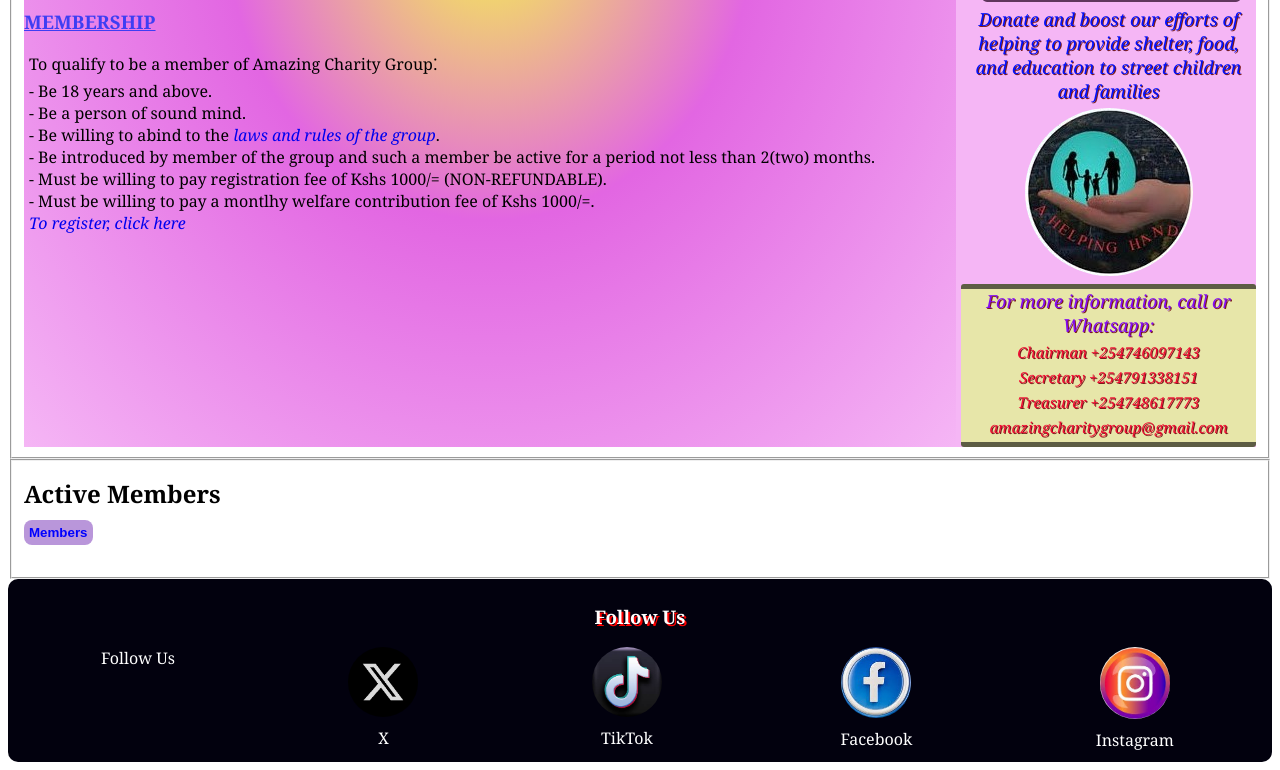
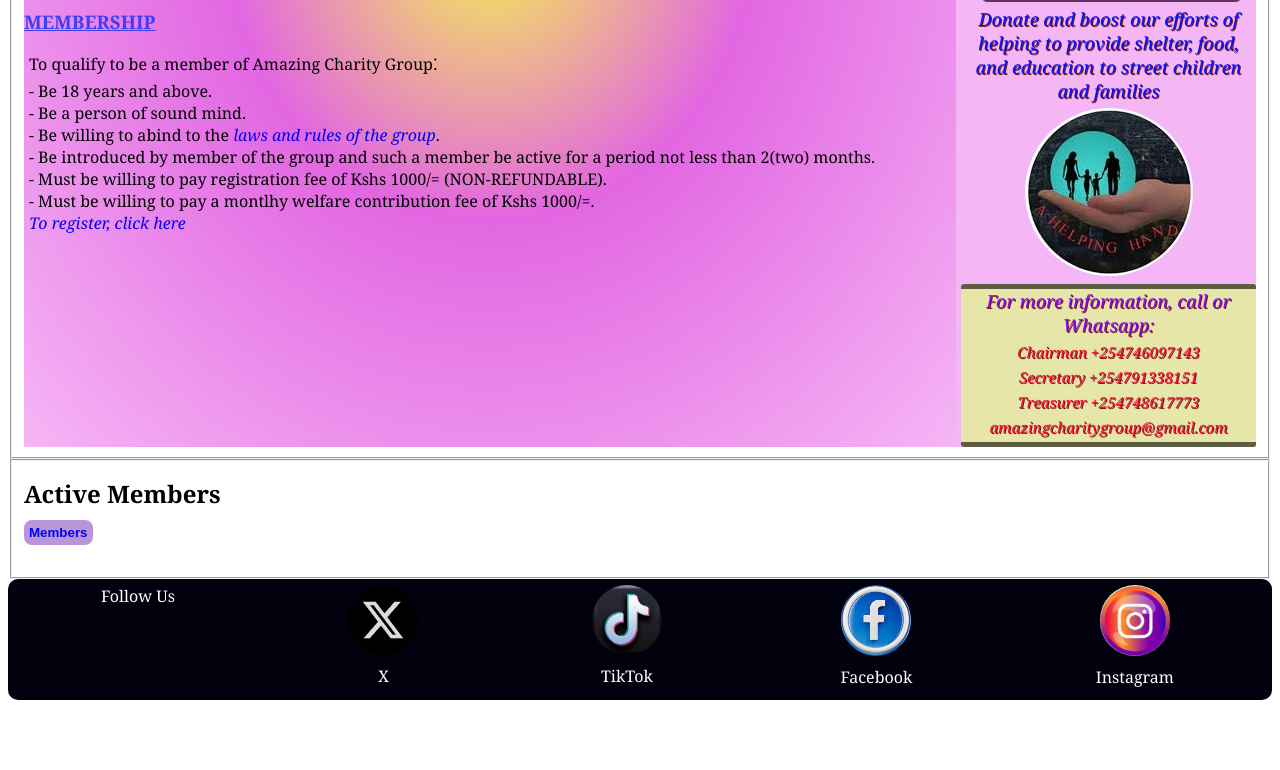
Before and after one commit to mwendajustin/acg, a plain HTML site: page index.html in a window 1280 px wide. Shown: the part 2204-2974 px from the top of the page. After the commit the page ends 2912 px from the top, so only its background shows below. Drawn offline with Linux system fonts and the light colour scheme.

Commit message:
Update index.html

```diff
--- a/index.html
+++ b/index.html
@@ -216,9 +216,6 @@
       </div>
     </fieldset>
     <div class="foot-notes">
-      <div>
-        <h3>Follow Us</h3>
-      </div>
       <div class="foot-notes-container-1">
         <div class="social-media-header">Follow Us</div>
         <div>
```
